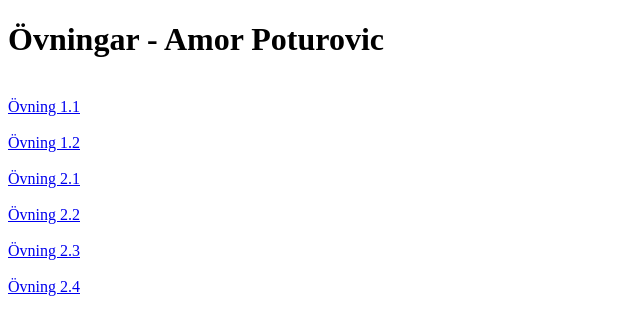
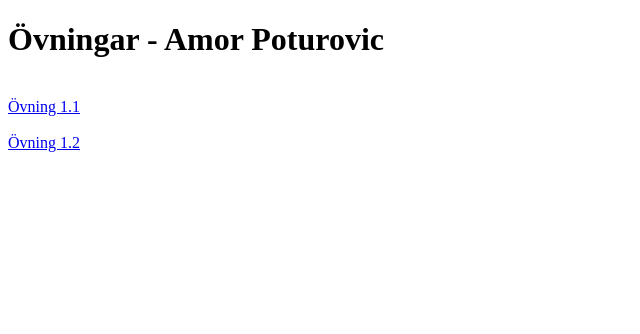
Before and after one commit to amooor94/amooor94.github.io, a plain HTML site: page index.html in a window 1280 px wide. Shown: the whole page, without its empty margins (0-640 px from the left). Drawn offline with Linux system fonts and the light colour scheme.

Commit message:
övnignar

```diff
--- a/index.html
+++ b/index.html
@@ -12,16 +12,5 @@
         <br><br>
         <a href="ovning12.html">Övning 1.2</a>
 
-        <br><br>
-        <a href="url">Övning 2.1</a>
-
-        <br><br>
-        <a href="url">Övning 2.2</a>
-
-        <br><br>
-        <a href="url">Övning 2.3</a>
-
-        <br><br>
-        <a href="url">Övning 2.4</a>
 </body>
 </html>
```
